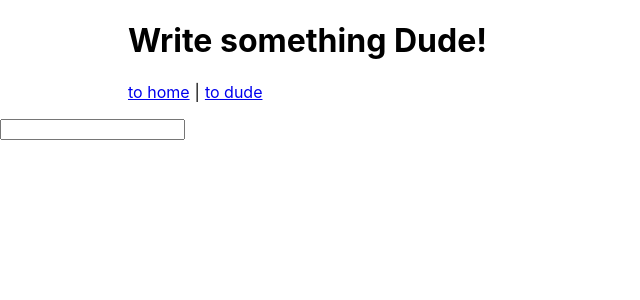
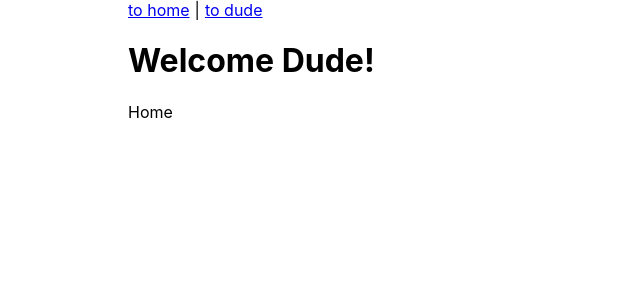
Before and after one commit to suxxus-react/react-router-explore, a React (Create React App) app: page /dude in a window 1280 px wide. Shown: the top 300 px of the page, without its empty margins (0-640 px from the left). Built offline with nearby package versions, Linux system fonts and the light colour scheme.

Commit message:
Example using queryParams

```diff
--- a/src/App.js
+++ /dev/null
@@ -1,47 +0,0 @@
-import React from "react";
-
-import {connect} from "react-redux";
-
-import {withRouter} from "react-router-dom";
-
-import {NavLink} from "react-router-dom";
-
-export class App extends React.Component {
-  getTitle() {
-    const filter = this.props?.match?.params?.filter ?? "";
-    switch (filter) {
-      case "home":
-        return "You are in Home Dude";
-      case "dude":
-        return "Write something Dude!";
-      default:
-        return "Welcome Dude!";
-    }
-  }
-
-  render() {
-    return (
-      <div style={{margin: "0 auto", width: "80%"}}>
-        <h1>{this.getTitle()}</h1>
-        <nav className="footer">
-          <NavLink exact to="/home">
-            to home
-          </NavLink>
-          <span style={{margin: "5px"}}>|</span>
-          <NavLink exact to="/dude">
-            to dude
-          </NavLink>
-        </nav>
-      </div>
-    );
-  }
-}
-
-const AppContainer = withRouter(
-  connect(
-    () => {},
-    () => {}
-  )(App)
-);
-
-export default AppContainer;
--- a/src/Home.jsx
+++ b/src/Home.jsx
@@ -5,6 +5,7 @@ import {withRouter} from "react-router-dom";
 const Home = () => {
   return (
     <div>
+      <h1>Welcome Dude!</h1>
       <p>Home</p>
     </div>
   );
--- a/src/SaySomething.js
+++ b/src/SaySomething.js
@@ -9,6 +9,7 @@ import {insertText} from "./redux";
 const SaySomething = ({handleChange, userText}) => {
   return (
     <div>
+      <h1>Write something Dude!</h1>
       <p>{userText}</p>
       <input type="text" onChange={handleChange} value={userText} />
     </div>
--- a/src/index.js
+++ b/src/index.js
@@ -3,9 +3,8 @@ import * as serviceWorker from "./serviceWorker";
 import React from "react";
 import ReactDOM from "react-dom";
 
-import {BrowserRouter as Router, Route} from "react-router-dom";
+import {BrowserRouter as Router} from "react-router-dom";
 
-import App from "./App";
 import Home from "./Home";
 import SaySomething from "./SaySomething";
 import "./index.css";
@@ -14,23 +13,61 @@ import "./index.css";
 import {Provider} from "react-redux";
 import {store} from "./redux";
 
+import {NavLink, useLocation} from "react-router-dom";
+
+function useQuery() {
+  return new URLSearchParams(useLocation().search);
+}
+
+const Child = ({page}) => {
+  switch (page) {
+    case "dude":
+      return <SaySomething />;
+    case "home":
+      return <Home />;
+    default:
+      return <Home />;
+  }
+};
+
+function QueryParamsDemo() {
+  console.log("page: ", useQuery().get("page"));
+  const page = useQuery().get("page");
+
+  return (
+    <div style={{margin: "0 auto", width: "80%"}}>
+      <nav className="footer">
+        <NavLink exact to="/meinauftragsportal.html?page=home">
+          to home
+        </NavLink>
+        <span style={{margin: "5px"}}>|</span>
+        <NavLink exact to="/meinauftragsportal.html?page=dude">
+          to dude
+        </NavLink>
+      </nav>
+      <Child page={page} />
+    </div>
+  );
+}
+
+function QueryParamsExample() {
+  return (
+    <Router>
+      <QueryParamsDemo />
+    </Router>
+  );
+}
+
+const provider = props => {
+  return (
+    <Provider store={store}>
+      <QueryParamsExample />
+    </Provider>
+  );
+};
+
 // Wrap existing app in Provider - Step 2
-ReactDOM.render(
-  <Provider store={store}>
-    <Router>
-      <Route path="/:filter?">
-        <App />
-      </Route>
-      <Route path="/home">
-        <Home />
-      </Route>
-      <Route path="/dude">
-        <SaySomething />
-      </Route>
-    </Router>
-  </Provider>,
-  document.getElementById("root")
-);
+ReactDOM.render(provider(), document.getElementById("root"));
 
 // If you want your app to work offline and load faster, you can change
 // unregister() to register() below. Note this comes with some pitfalls.
```
Also changed, not shown: 1 other file (tests, documents, lock files or other folders).
